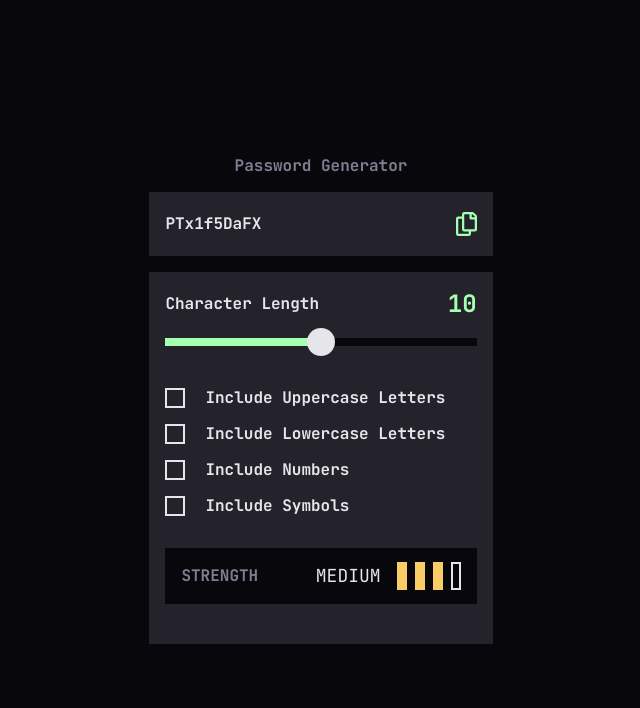
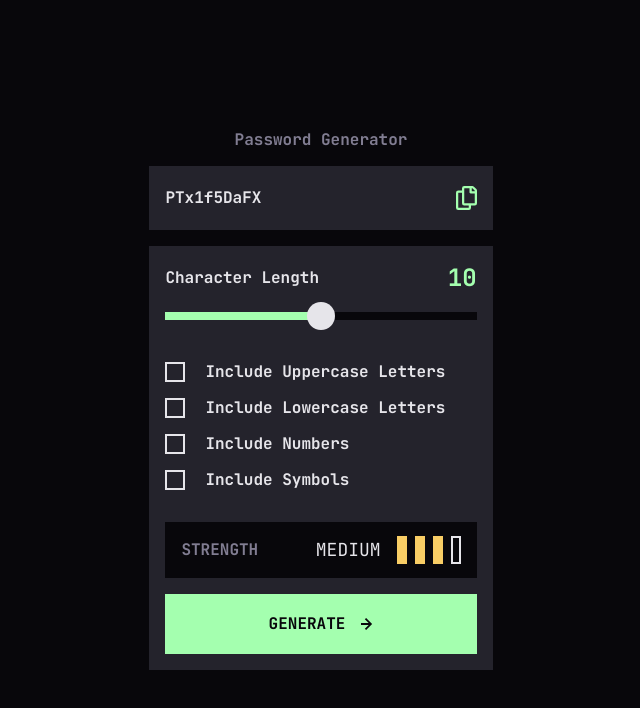
Before and after one commit to Tripouille/fm-password-generator-app, a Next.js app: page / in a window 1280 px wide. Shown: the top 708 px of the page, without its empty margins (319-959 px from the left). Built offline with nearby package versions, Linux system fonts and the light colour scheme.

Commit message:
feat: create generate button

```diff
--- a/src/app/page.tsx
+++ b/src/app/page.tsx
@@ -1,6 +1,7 @@
 import { CharacterLengthSlider } from "@/components/CharacterLengthSlider";
 import { Checkbox } from "@/components/Checkbox";
 import { CopyToClipboardSVG } from "@/components/CopyToClipboardSVG";
+import { RigthArrowSVG } from "@/components/RigthArrowSVG";
 import { StrengthIndicator } from "@/components/StrengthIndicator";
 
 export default function Home() {
@@ -49,7 +50,14 @@ export default function Home() {
           <StrengthIndicator strength={3} />
         </output>
 
-        <button type="submit" form="generate-password"></button>
+        <button
+          className="mt-4 flex w-full items-center justify-center gap-4 border-2 border-transparent bg-green py-4 font-bold text-gray-darkest hover:border-green hover:bg-transparent hover:text-green"
+          type="submit"
+          form="generate-password"
+        >
+          GENERATE
+          <RigthArrowSVG />
+        </button>
       </form>
     </article>
   );
--- /dev/null
+++ b/src/components/RigthArrowSVG.tsx
@@ -0,0 +1,17 @@
+import { PropsWithClassName } from "@/utils/types";
+
+export const RigthArrowSVG = ({ className }: PropsWithClassName) => {
+  return (
+    <svg
+      width="12"
+      height="12"
+      xmlns="http://www.w3.org/2000/svg"
+      className={className}
+    >
+      <path
+        fill="currentColor"
+        d="m5.106 12 6-6-6-6-1.265 1.265 3.841 3.84H.001v1.79h7.681l-3.841 3.84z"
+      />
+    </svg>
+  );
+};
```
